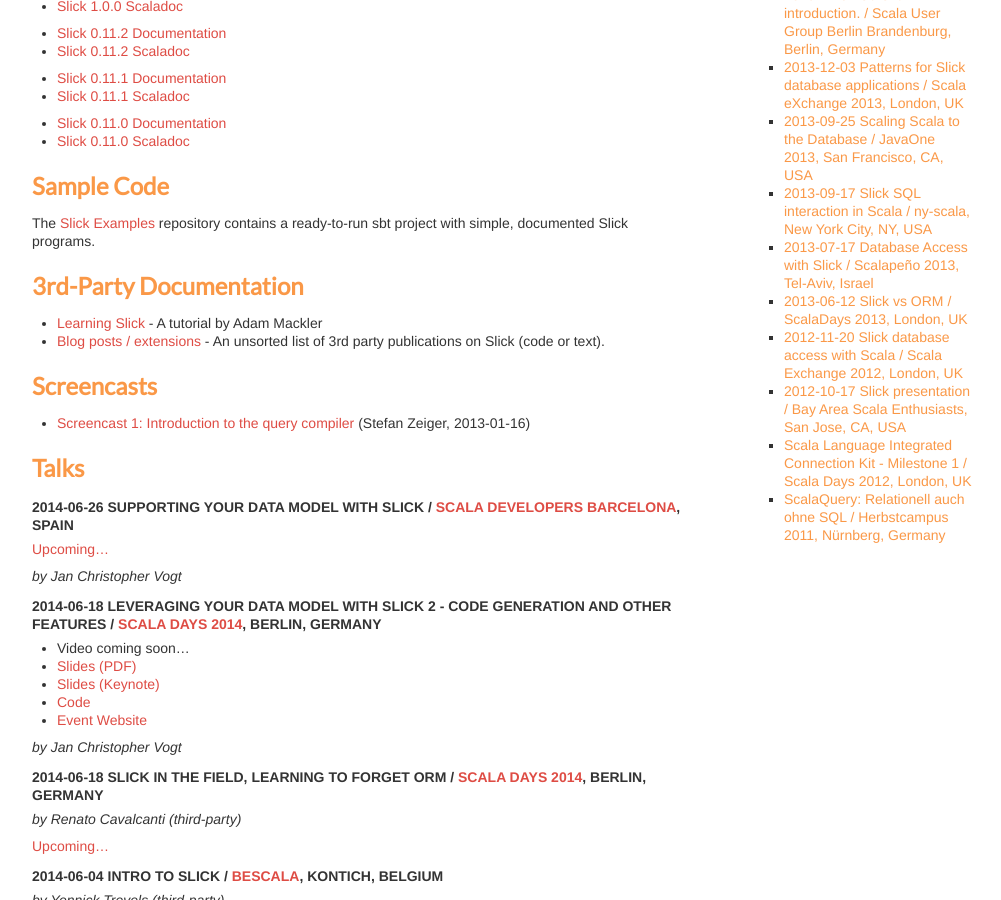
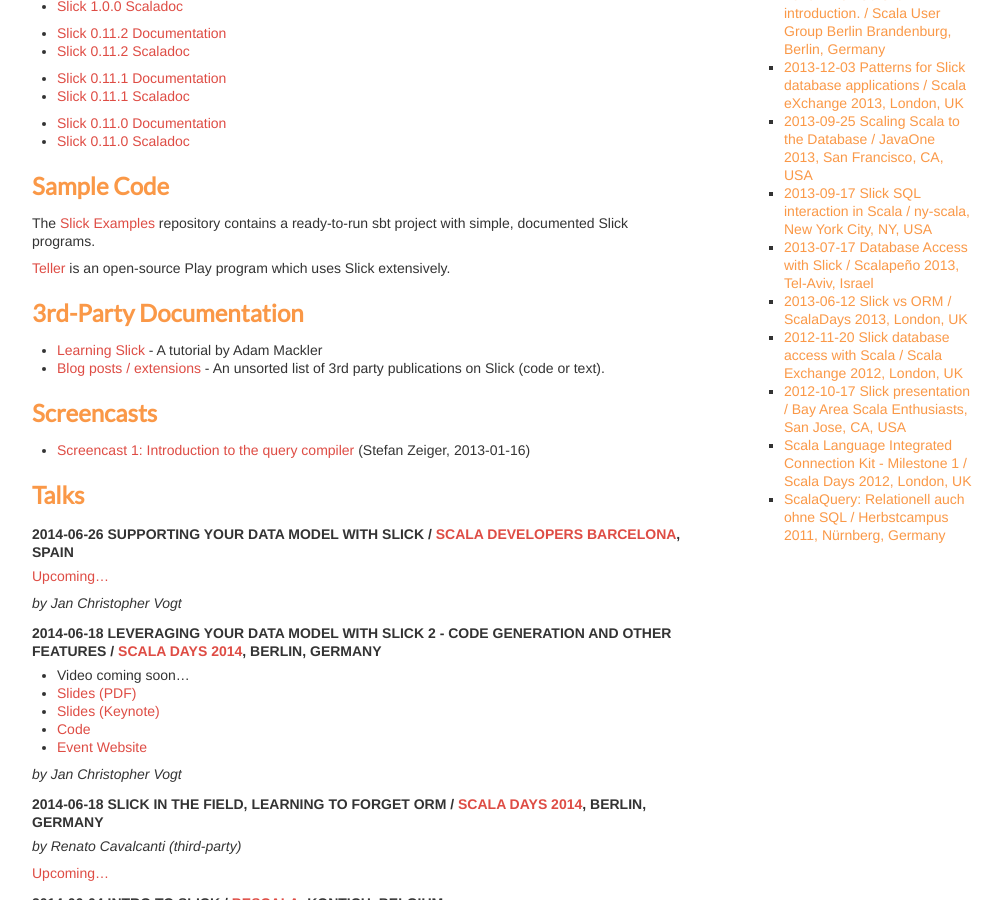
Before and after one commit to slick/slick.github.com, a Jekyll site: the page built from docs/index.md, in a window 1280 px wide and 900 px high, scrolled down 691 px. Shown: the whole window, without its empty margins (138-1139 px from the left). Built offline with Jekyll 4.4.1, drawn with Linux system fonts in a browser that asks for light colours.

Commit message:
Update index.md
I found Teller very helpful as an example of Slick being used with a complex domain - something the slick-examples doesn't provide.

```diff
--- a/docs/index.md
+++ b/docs/index.md
@@ -56,6 +56,8 @@
 
 The [Slick Examples](https://github.com/slick/slick-examples) repository
 contains a ready-to-run sbt project with simple, documented Slick programs.
+
+[Teller](https://github.com/HappyMelly/teller) is an open-source Play program which uses Slick extensively.
 
 ## 3rd-Party Documentation
 
```
